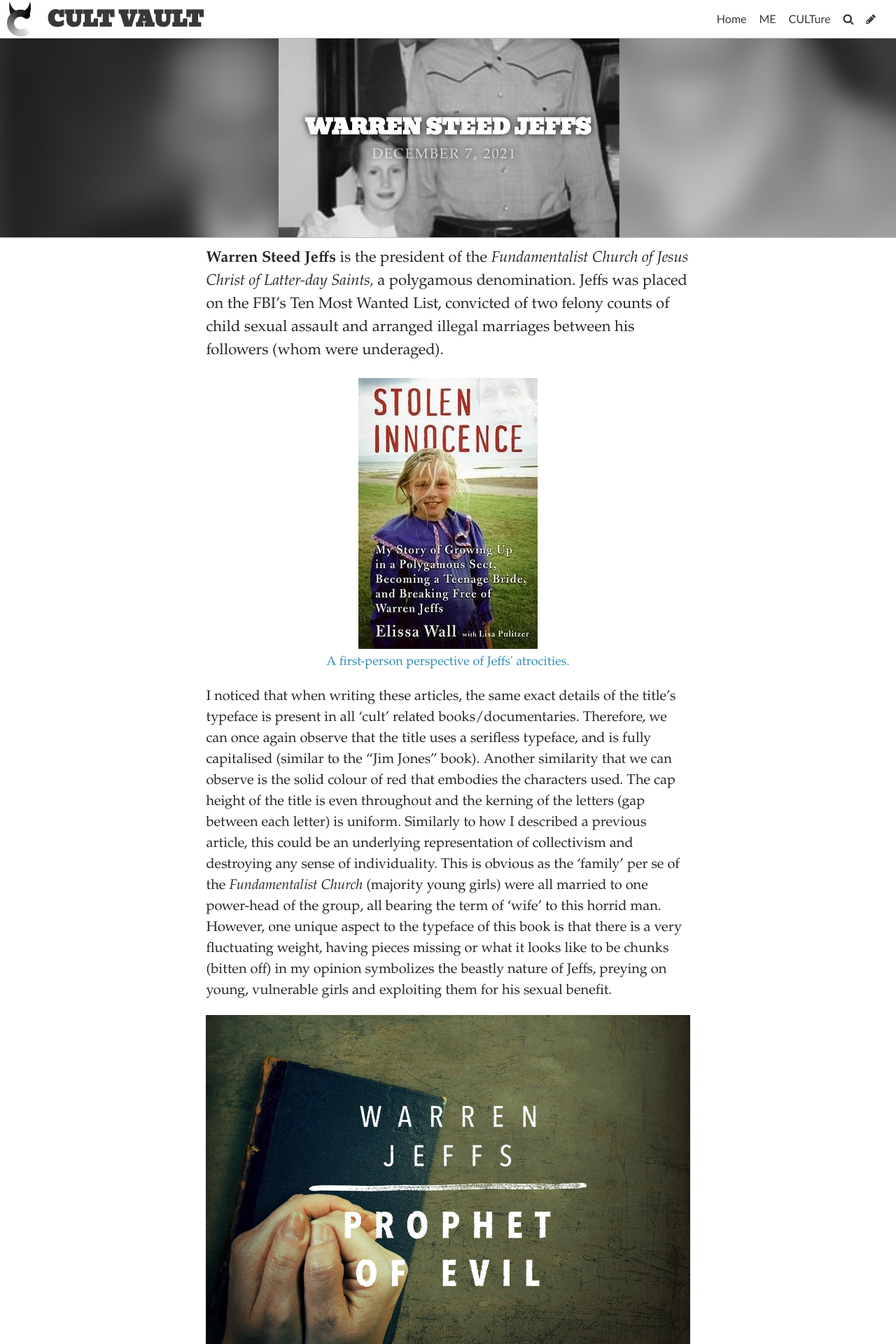
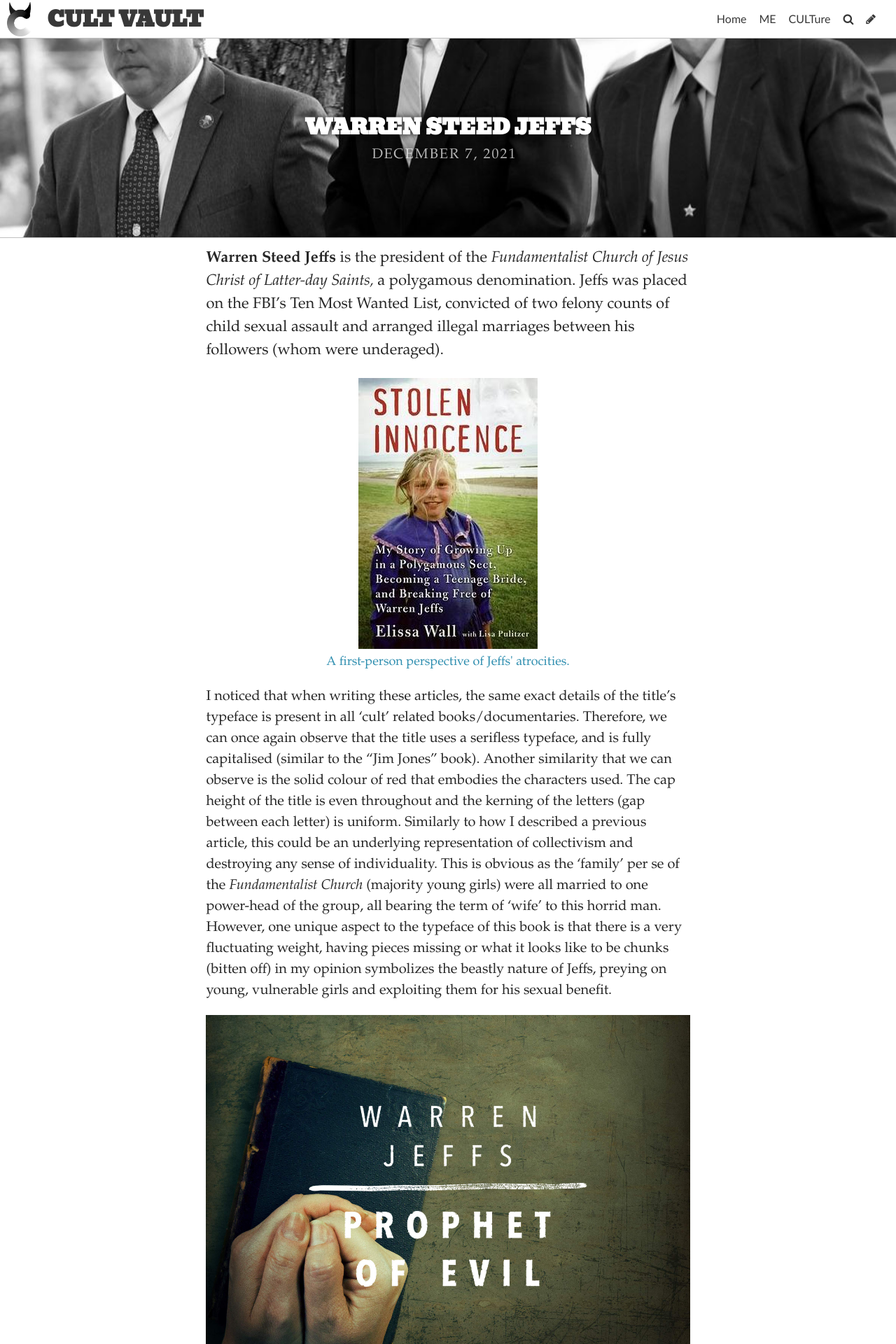
Before and after one commit to Loohwis/Vault, a Jekyll site: the page built from _posts/2021-12-07-warren-steed-jeffs.md, in a window 1280 px wide. Shown: the top 1920 px of the page at 70% size. Built offline with Jekyll 4.4.1, drawn with Linux system fonts in a browser that asks for light colours; some web fonts are replaced.

Commit message:
Update Post “2021-12-07-warren-steed-jeffs”

```diff
--- a/_posts/2021-12-07-warren-steed-jeffs.md
+++ b/_posts/2021-12-07-warren-steed-jeffs.md
@@ -2,7 +2,7 @@
 layout: post
 title: WARREN STEED JEFFS
 date: 2021-12-07T14:26:04.529Z
-image: ../uploads/warren-jeffs-child-modified.jpg
+image: ../uploads/warrenjeffs-arrested-modified.jpg
 title_color: "#ffffff"
 comments: false
 ---
```
Also changed, not shown: uploads/warrenjeffs-arrested-modified.jpg (added).
